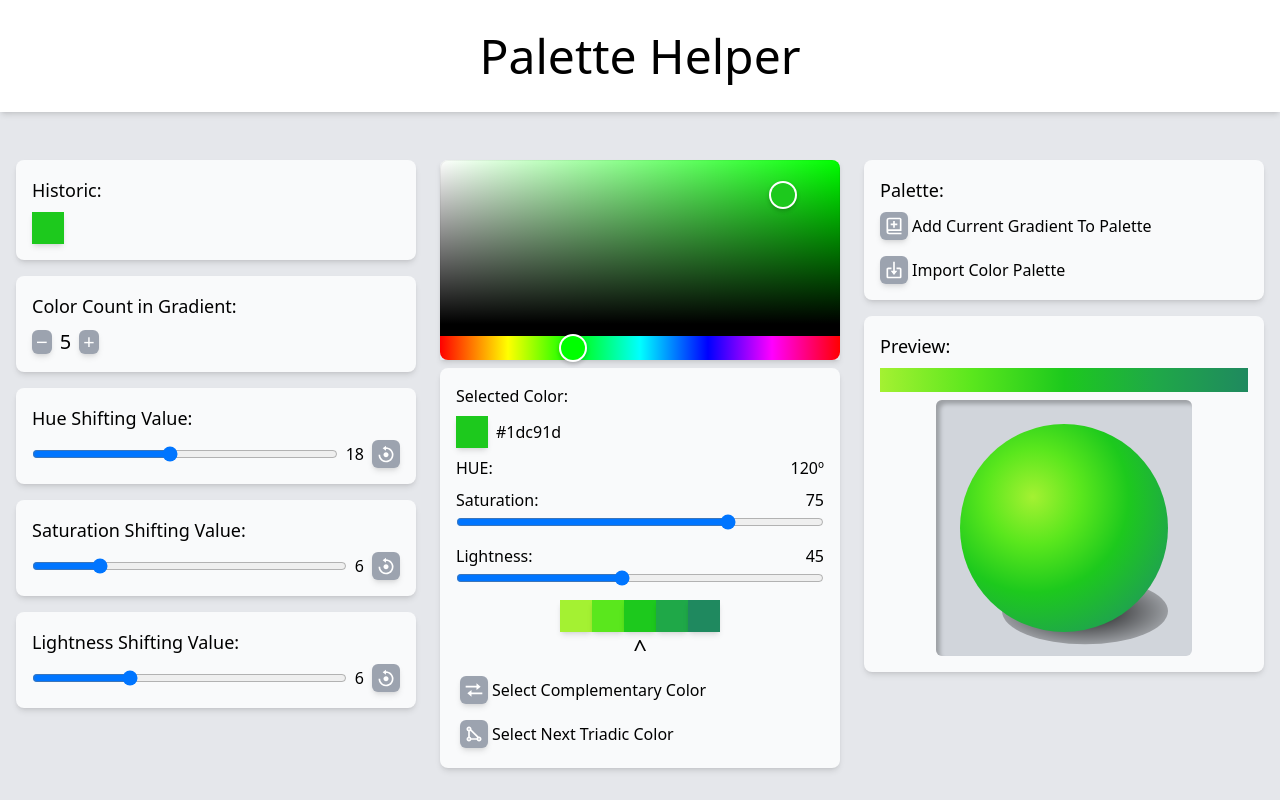
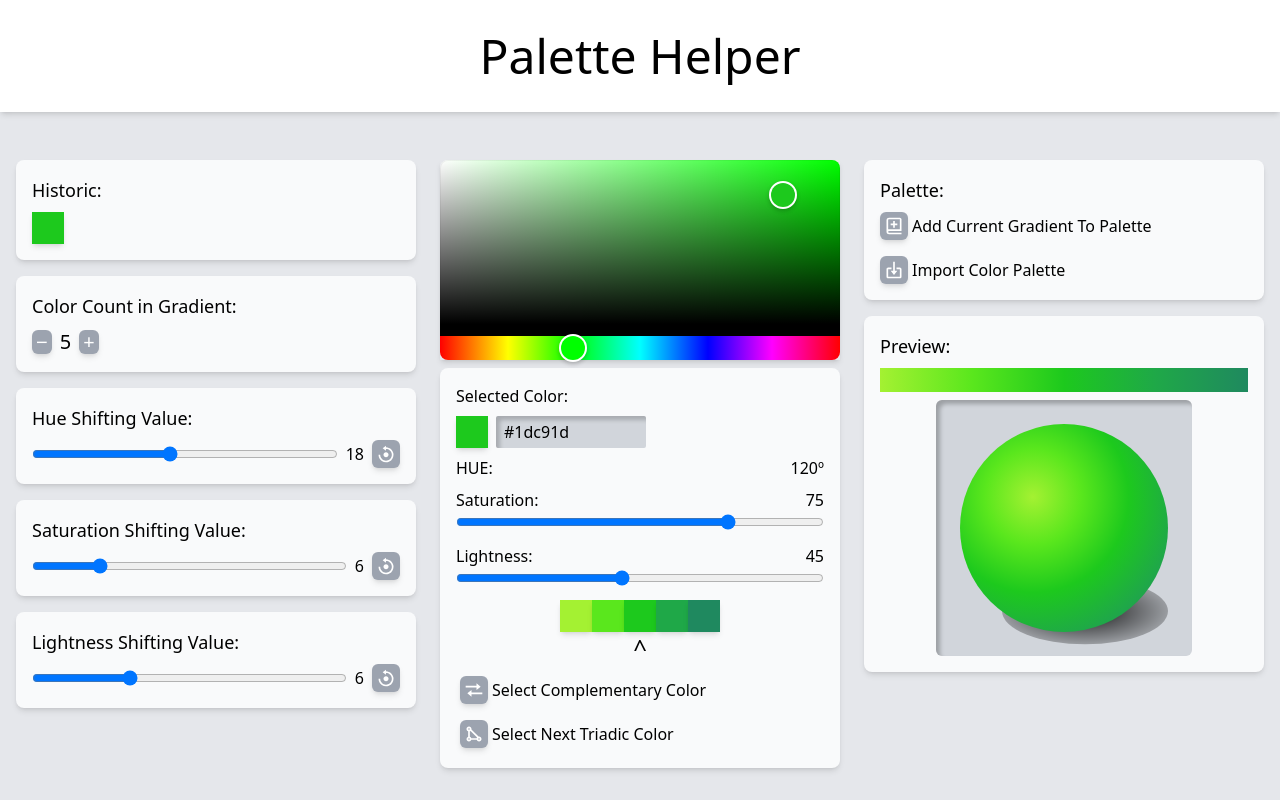
Before and after one commit to GustLSant/palette-helper, a React (Vite) app: page / in a window 1280 px wide. Built offline with nearby package versions, Linux system fonts and the light colour scheme.

Commit message:
adicao input texto para selecionar cor

```diff
--- a/src/output.css
+++ b/src/output.css
@@ -627,6 +627,10 @@ video {
   width: 100%;
 }
 
+.max-w-\[150px\] {
+  max-width: 150px;
+}
+
 .max-w-\[20vw\] {
   max-width: 20vw;
 }
@@ -637,10 +641,6 @@ video {
 
 .grow {
   flex-grow: 1;
-}
-
-.basis-200px {
-  flex-basis: 200px;
 }
 
 .transform {
@@ -665,10 +665,6 @@ video {
 
 .items-center {
   align-items: center;
-}
-
-.items-stretch {
-  align-items: stretch;
 }
 
 .justify-start {
@@ -723,6 +719,10 @@ video {
   border-radius: 0.375rem;
 }
 
+.rounded-sm {
+  border-radius: 0.125rem;
+}
+
 .\!bg-red-600 {
   --tw-bg-opacity: 1 !important;
   background-color: rgb(220 38 38 / var(--tw-bg-opacity, 1)) !important;
@@ -749,6 +749,11 @@ video {
 
 .p-6 {
   padding: 1.5rem;
+}
+
+.px-2 {
+  padding-left: 0.5rem;
+  padding-right: 0.5rem;
 }
 
 .px-4 {
@@ -870,3 +875,8 @@ video {
 .hover\:cursor-pointer:hover {
   cursor: pointer;
 }
+
+.focus\:outline-none:focus {
+  outline: 2px solid transparent;
+  outline-offset: 2px;
+}
--- a/src/pages/MainPage.tsx
+++ b/src/pages/MainPage.tsx
@@ -1,6 +1,6 @@
 import React from 'react'
 import { HslColor, HslColorPicker } from "react-colorful";
-import { clamp, getAbsoluteHueValue, hslToHex } from '../tools/ColorTools';
+import { clamp, getAbsoluteHueValue, hexToHsl, hslToHex } from '../tools/ColorTools';
 import ColorBox from '../components/ColorBox';
 import ConfigContainer from '../components/ConfigContainer';
 import HistoricSection from '../components/HistoricSection';
@@ -18,7 +18,7 @@ export default function MainPage(){
     const [currentColorsArray, setCurrentColorsArray] = React.useState<HslColor[]>([])
     const [currentHexColorsArray, setCurrentHexColorsArray] = React.useState<string[]>([])
     const [mouseUpWatcher, setMouseUpWatcher] = React.useState<number>(0)
-
+    const [selectedColorText, setSelectedColorText] = React.useState<string>('')
 
     const defaultHueShifting:number = 18.0;
     const defaultSaturationShifting:number = 6.0;
@@ -86,6 +86,8 @@ export default function MainPage(){
         const newCurrentHexColorsArray:string[] = []
         newCurrentColorsArray.forEach((item)=>{ newCurrentHexColorsArray.push(hslToHex(item)) })
         setCurrentHexColorsArray(newCurrentHexColorsArray)
+
+        setSelectedColorText(hslToHex(_newColor));
 
         if(_updateMouseUpWatcher){ setMouseUpWatcher((prev)=>{if(prev === 1000){return 0}else{return prev+1}}) }
     }
@@ -163,6 +165,16 @@ export default function MainPage(){
     }
 
 
+    function handleChangeInputSelectedColor(e:React.ChangeEvent<HTMLInputElement>):void{
+        const content:string = e.target.value.replace(/[^0-9a-fA-F#]/g, '');
+        const stringHasHashtag:number = Number(content.charAt(0) === '#');
+        if(content.length === 3+stringHasHashtag || content.length === 6+stringHasHashtag){
+            handleChangeCurrentColor(hexToHsl(content));
+        }
+        setSelectedColorText(content);
+    }
+
+
     function handleClickSelectComplementary():void{
         const newColor:HslColor = {
             h: currentColor.h,
@@ -221,7 +233,8 @@ export default function MainPage(){
                             <p>Selected Color:</p>
                             <div className='flex gap-2 items-center'>
                                 <div className='w-8 h-8 shadow-md' style={{backgroundColor: hslToHex(currentColor)}} />
-                                <p>{hslToHex(currentColor)}</p>
+                                <input type="text" className='bg-gray-300 rounded-sm p-1 px-2 focus:outline-none max-w-[150px]' value={selectedColorText} onChange={handleChangeInputSelectedColor} name="color-code-input" style={{boxShadow: '4px 4px 4px rgba(0,0,0, 0.2) inset'}} id="color-code-input" />
+                                {/* <p>{hslToHex(currentColor)}</p> */}
                             </div>
                         </div>
 
```
